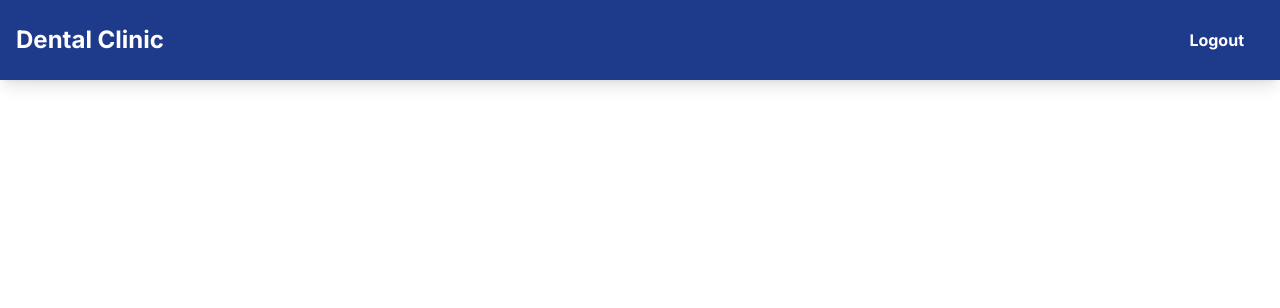
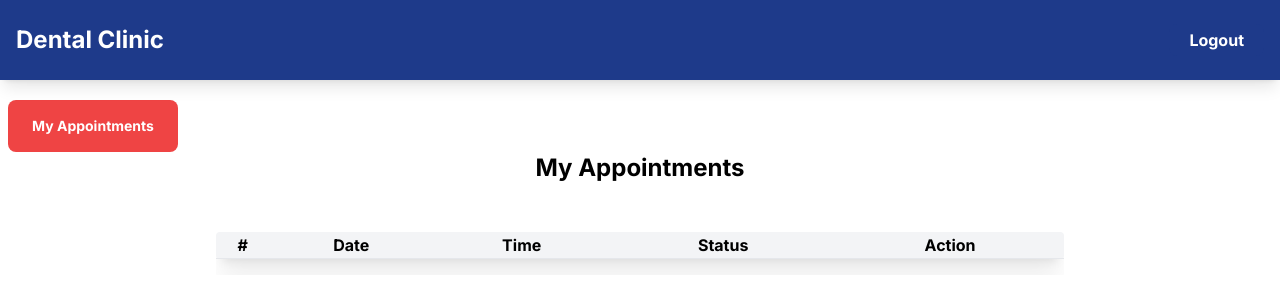
Before and after one commit to JustineLapura/Front-End-Portfolio, a Next.js app: page /crypto/demo-1/appointments/my-appointments in a window 1280 px wide. Shown: the top 308 px of the page. Built offline with nearby package versions, Linux system fonts and the light colour scheme.

Commit message:
added my-appointments page to Dental Clinic project and display image to Dental home page m

```diff
--- a/app/crypto/demo-1/admin/page.tsx
+++ b/app/crypto/demo-1/admin/page.tsx
@@ -1,4 +1,4 @@
-"use client"
+"use client";
 import React, { useContext } from "react";
 import { AppointmentContext } from "@/context/DentalClinicContext/AppointmentContext";
 import { AppointmentType } from "../appointments/page";
@@ -7,11 +7,14 @@ const page = () => {
   const { appointments, setAppointments } = useContext(AppointmentContext);
   return (
     <div className="h-screen w-full text-gray-900 pt-[100px]">
-      <div className="p-4 flex justify-center">
-        <h1 className="text-3xl">Users</h1>
+      <div className="flex justify-center pt-4">
+        <h1 className="text-xl md:text-2xl lg:text-3xl font-bold">Appointments</h1>
       </div>
-      <div className="px-3 py-4 flex justify-center">
-        <div className="w-[350px] sm:w-full max-w-4xl">
+      <div className="h-full px-3 lg:flex items-center gap-10">
+        <div className="w-full h-[50%] lg:w-1/5 lg:ml-36 border bg-gray-200 rounded-lg flex justify-center items-center">
+          <div className="w-[350px] sm:w-[500px] lg:w-full mx-auto bg-blue-200 rounded-lg">Filter</div>
+        </div>
+        <div className="w-[350px] sm:w-full lg:w-4/5 max-w-4xl mx-auto">
           <div className="overflow-x-auto">
             <table className="w-full text-md bg-gray-100 shadow-xl rounded mb-4 p-6">
               <thead>
--- a/app/crypto/demo-1/admin/schedule/page.tsx
+++ b/app/crypto/demo-1/admin/schedule/page.tsx
@@ -25,9 +25,9 @@ const page = () => {
 
           return (
             <div className="flex items-center my-2" key={index}>
-              <label className="w-20 font-bold">{day}</label>
+              <label className="w-20 md:w-30 text-sm sm:text-md font-bold">{day}</label>
               <input
-                className="w-28 sm:w-36 text-center text-lg border border-gray-300 rounded py-1 px-2"
+                className="w-28 ml-4 sm:w-36 text-center text-lg border border-gray-300 rounded py-1 px-2"
                 type="time"
                 value={startTime}
                 onChange={(e) =>
--- a/app/crypto/demo-1/appointments/my-appointments/page.tsx
+++ b/app/crypto/demo-1/appointments/my-appointments/page.tsx
@@ -1,30 +1,80 @@
-import React from "react";
+"use client";
+import { AppointmentContext } from "@/context/DentalClinicContext/AppointmentContext";
+import React, { useContext } from "react";
+import { AppointmentType } from "../page";
+import Link from "next/link";
 
 const page = () => {
+  const { appointments } = useContext(AppointmentContext);
+
+  const displayedAppointments = appointments.filter(
+    (appointment: AppointmentType) => appointment.name === "User"
+  );
   return (
-    <div>
-      <h3>My Appointments</h3>
-      <div>
-        <table>
+    <div className="relative pt-24 flex flex-col gap-8 justify-center items-center">
+      <Link href="/crypto/demo-1/appointments">
+        <button className="absolute left-2 top-[100px] py-4 px-6 rounded-lg bg-red-500 hover:bg-red-400 border-none text-sm text-white font-bold hover:shadow-xl">
+          My Appointments
+        </button>
+      </Link>
+      <h3 className="text-xl md:text-2xl font-bold pt-6">My Appointments</h3>
+      <div className="w-full max-w-4xl mx-auto py-4 px-6">
+        <div className="overflow-x-auto">
+          <table className="w-full text-md bg-gray-100 shadow-xl rounded mb-4 p-6">
             <thead>
-            <tr>
+              <tr className="border-b">
+                <th>#</th>
                 <th>Date</th>
                 <th>Time</th>
-              <th>Service</th>
                 <th>Status</th>
-              <th>Actions</th>
+                <th>Action</th>
               </tr>
             </thead>
             <tbody>
-            <tr>
-              <td></td>
-              <td></td>
-              <td></td>
-              <td></td>
-              <td></td>
+              {displayedAppointments &&
+                displayedAppointments.map(
+                  (appointment: AppointmentType, index: number) => (
+                    <tr key={appointment.id}>
+                      <td className="p-3 px-5">{index + 1}</td>
+                      <td className="p-3 px-5">
+                        {new Date(appointment.date).toLocaleDateString(
+                          "en-US",
+                          {
+                            month: "long",
+                            day: "numeric",
+                            year: "numeric",
+                          }
+                        )}
+                      </td>
+                      <td className="p-3 px-5">
+                        {new Date(
+                          `2000-01-01T${appointment.time}`
+                        ).toLocaleTimeString([], {
+                          hour: "numeric",
+                          minute: "2-digit",
+                        })}
+                      </td>
+                      <td>{appointment.status}</td>
+                      <td className="p-3 px-5 flex justify-end">
+                        <button
+                          type="button"
+                          className="mr-3 text-sm bg-blue-500 hover:bg-blue-700 text-white py-1 px-2 rounded focus:outline-none focus:shadow-outline"
+                        >
+                          Save
+                        </button>
+                        <button
+                          type="button"
+                          className="text-sm bg-red-500 hover:bg-red-700 text-white py-1 px-2 rounded focus:outline-none focus:shadow-outline"
+                        >
+                          Delete
+                        </button>
+                      </td>
                     </tr>
+                  )
+                )}
             </tbody>
           </table>
+        </div>
       </div>
     </div>
   );
--- a/app/crypto/demo-1/appointments/page.tsx
+++ b/app/crypto/demo-1/appointments/page.tsx
@@ -4,6 +4,7 @@ import { AppointmentContext } from "@/context/DentalClinicContext/AppointmentCon
 import { nanoid } from "nanoid";
 import TimeScheduleContext from "@/context/DentalClinicContext/TimeScheduleContext";
 import ServicesContext from "@/context/DentalClinicContext/ServicesContext";
+import Link from "next/link";
 
 export type AppointmentType = {
   id: string;
@@ -13,7 +14,6 @@ export type AppointmentType = {
   service: string;
   status: string;
 };
-
 
 export type ScheduleType = {
   day: string;
@@ -46,34 +46,45 @@ const page = () => {
     appointments,
     setAppointments,
     handleServiceChange,
-    setService
+    setService,
   } = useContext(AppointmentContext);
 
   const handleBookAppointment = (e: React.MouseEvent<HTMLButtonElement>) => {
     e.preventDefault();
 
     // Check if the selected date and time already exist in the appointments array
-    const isDuplicate = appointments.some((appointment:AppointmentType) => appointment.date === date && appointment.time === time);
+    const isDuplicate = appointments.some(
+      (appointment: AppointmentType) =>
+        appointment.date === date && appointment.time === time
+    );
 
     if (isDuplicate) {
-      setErrorMessage("This appointment date and time is already taken. Please choose a different date and time.");
-    } else if (date !== "" && time !== "" && service !== "" && !isInvalidDate && !isInvalidTime) {
+      setErrorMessage(
+        "This appointment date and time is already taken. Please choose a different date and time."
+      );
+    } else if (
+      date !== "" &&
+      time !== "" &&
+      service !== "" &&
+      !isInvalidDate &&
+      !isInvalidTime
+    ) {
       const newAppointment = {
         id: nanoid(),
         name: "User",
         date,
         time,
         status: "Pending",
-        service
+        service,
       };
 
       // Update only the new appointment status to "Pending" and keep the existing appointments' statuses intact
       const updatedAppointments = [newAppointment, ...appointments];
 
       setAppointments(updatedAppointments);
-      setDate("")
-      setTime("")
-      setService("")
+      setDate("");
+      setTime("");
+      setService("");
       setErrorMessage(null);
     } else {
       setErrorMessage("Please fill the form correctly!");
@@ -231,7 +242,12 @@ const page = () => {
   };
 
   return (
-    <div className="h-full flex items-center pt-[450px] sm:pt-[480px] lg:pt-[50px]">
+    <div className="relative h-full flex items-center pt-[450px] sm:pt-[480px] lg:pt-[50px]">
+      <Link href="/crypto/demo-1/appointments/my-appointments">
+        <button className="absolute right-2 top-[100px] py-4 px-6 rounded-lg bg-red-500 hover:bg-red-400 border-none text-sm text-white font-bold hover:shadow-xl">
+          My Appointments
+        </button>
+      </Link>
       <div className="p-4 mx-auto">
         <div className="grid grid-cols-1 lg:grid-cols-3 gap-8 mt-5 items-center">
           <div className="md:col-span-1 w-[75%] md:w-[50%] lg:w-full lg:h-[75%] m-auto">
@@ -357,7 +373,9 @@ const page = () => {
                   })}
                 </select>
               </div>
-              {errorMessage && <h6 className="mx-auto mt-2 text-red-500">{errorMessage}</h6>}
+              {errorMessage && (
+                <h6 className="mx-auto mt-2 text-red-500">{errorMessage}</h6>
+              )}
               <div className="py-3">
                 <button
                   onClick={handleBookAppointment}
--- a/app/crypto/demo-1/page.tsx
+++ b/app/crypto/demo-1/page.tsx
@@ -2,10 +2,13 @@ import Navbar from "@/components/DentalClinicComponents/Navbar";
 import Image from "next/image";
 import Link from "next/link";
 import React from "react";
+import dentist from "@/public/DentalClinicImgs/Dentist.gif";
+import dentalChair from "@/public/DentalClinicImgs/dentalChair.gif";
 
 const page = () => {
   return (
-    <div className="flex flex-col md:flex-row gap-4 h-full w-full justify-center items-center">
+    <div className="flex gap-4 h-full w-full justify-evenly items-center">
+      <div className="flex flex-col gap-4">
         {/* login buttons */}
         <Link href="/crypto/demo-1/appointments">
           <button className="py-3 px-6 text-xl rounded-xl duration-200 hover:scale-105 border-blue-900 bg-blue-900 font-bold text-white">
@@ -18,6 +21,11 @@ const page = () => {
           </button>
         </Link>
       </div>
+      <div className="flex">
+        <Image src={dentist} width={300} height={300} alt="dentis"/>
+        <Image src={dentalChair} width={300} height={300} alt="dentis"/>
+      </div>
+    </div>
   );
 };
 
--- a/components/DentalClinicComponents/Navbar.tsx
+++ b/components/DentalClinicComponents/Navbar.tsx
@@ -3,7 +3,7 @@ import React from "react";
 
 const Navbar = () => {
   return (
-    <div className="bg-blue-900 fixed flex justify-between items-center shadow-lg px-4 h-[80px] w-full">
+    <div className="bg-blue-900 fixed flex justify-between items-center shadow-lg px-4 h-[80px] w-full z-10">
       <div className="">
         <h1 className="text-2xl font-bold text-white">Dental Clinic</h1>
       </div>
```
Lines whose indentation alone changed are shown as unchanged.
